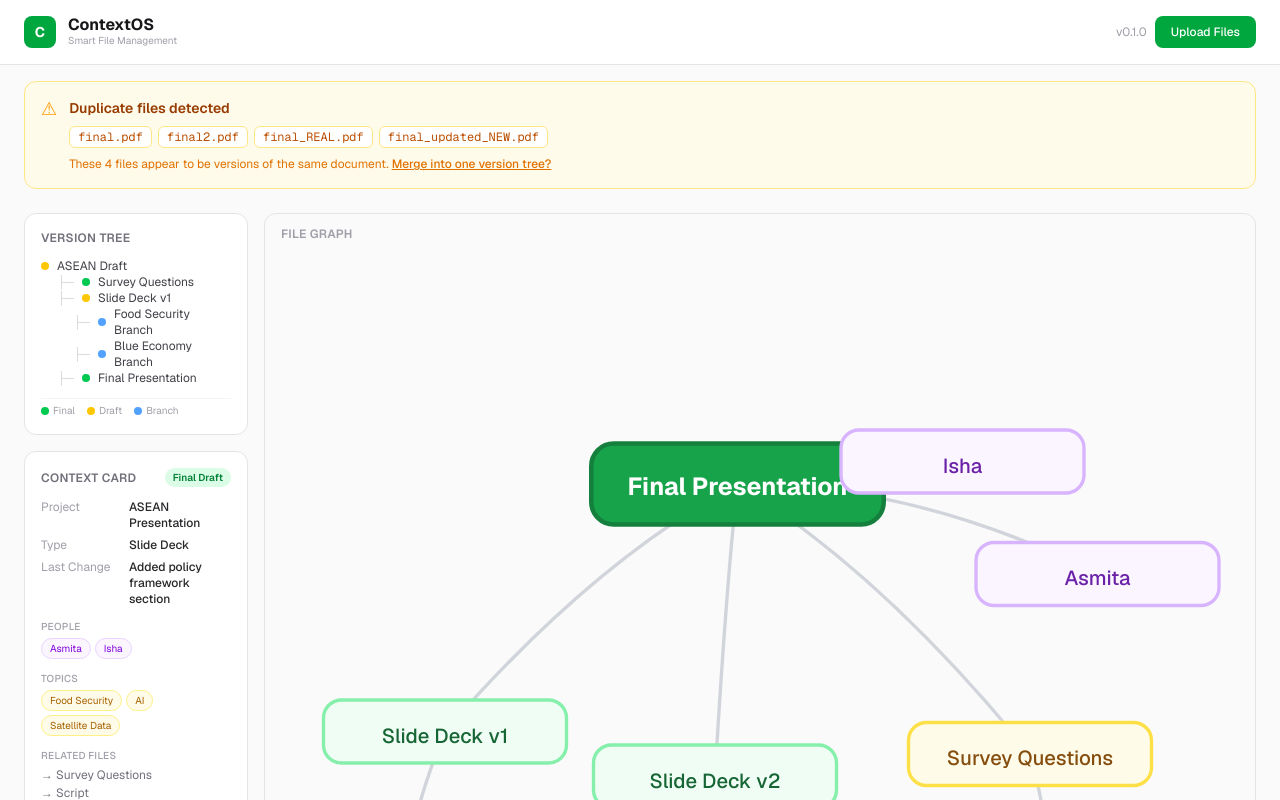
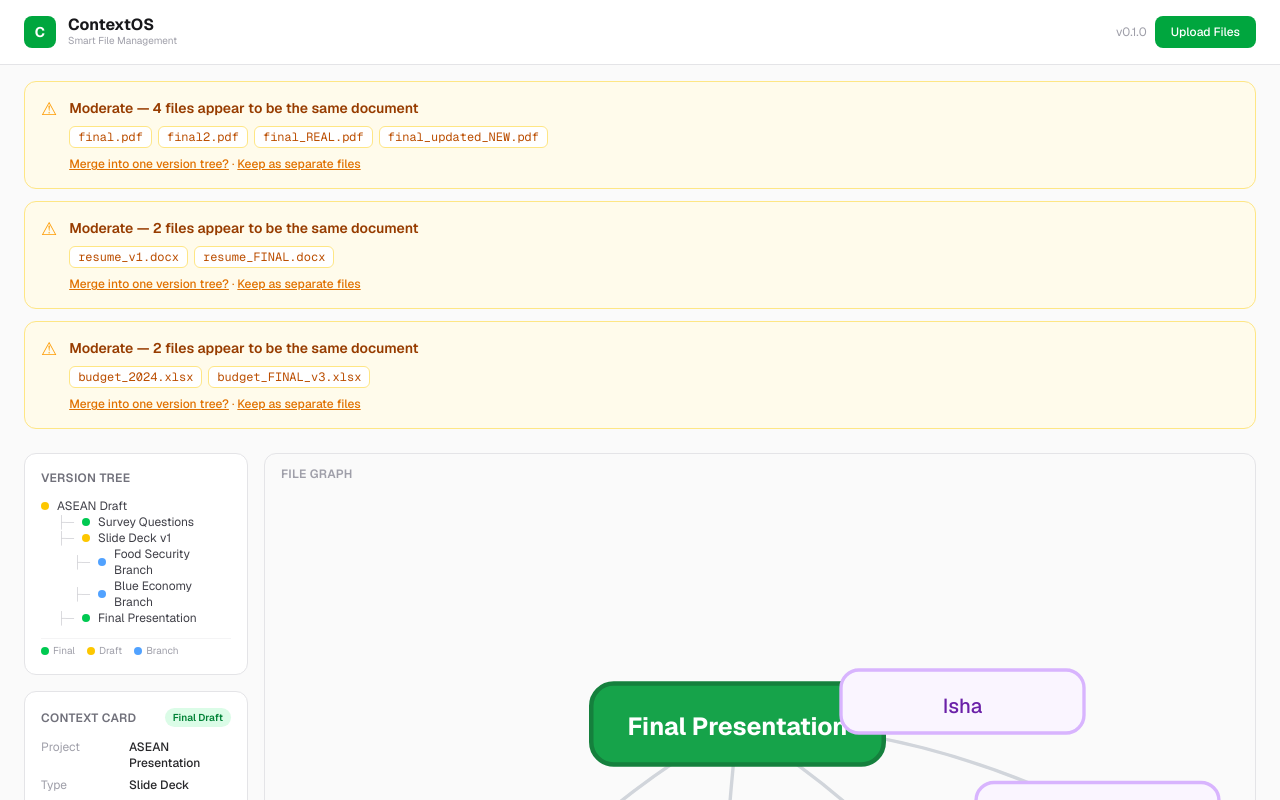
Before and after one commit to tralalero-tech-support/greencode-hack, a Next.js app: page / in a window 1280 px wide. Shown: the top 800 px of the page. Built offline with nearby package versions, Linux system fonts and the light colour scheme.

Commit message:
wukie's first commit

```diff
--- a/components/DuplicateAlert.tsx
+++ b/components/DuplicateAlert.tsx
@@ -1,30 +1,74 @@
-const duplicates = ["final.pdf", "final2.pdf", "final_REAL.pdf", "final_updated_NEW.pdf"];
+import { clusterFiles, chaosScore } from '../lib/clusterFiles'
+
+// This is where your real files will come from eventually (Google Drive)
+// For now we use test files to prove the logic works end-to-end
+const testFiles = [
+  'final.pdf', 'final2.pdf', 'final_REAL.pdf', 'final_updated_NEW.pdf',
+  'resume_v1.docx', 'resume_FINAL.docx',
+  'budget_2024.xlsx', 'budget_FINAL_v3.xlsx',
+  'logo.png'
+]
+
+const clusters = clusterFiles(testFiles)
+const chaoticClusters = clusters.filter(c => c.length > 1)
+
+const colorMap = {
+  red:   { border: 'border-red-200 dark:border-red-800',   bg: 'bg-red-50 dark:bg-red-950/40',     icon: 'text-red-500',   title: 'text-red-800 dark:text-red-300',   sub: 'text-red-600 dark:text-red-400',   tag: 'border-red-200 dark:border-red-700 text-red-700 dark:text-red-400'   },
+  amber: { border: 'border-amber-200 dark:border-amber-800', bg: 'bg-amber-50 dark:bg-amber-950/40', icon: 'text-amber-500', title: 'text-amber-800 dark:text-amber-300', sub: 'text-amber-600 dark:text-amber-400', tag: 'border-amber-200 dark:border-amber-700 text-amber-700 dark:text-amber-400' },
+  green: { border: 'border-green-200 dark:border-green-800', bg: 'bg-green-50 dark:bg-green-950/40', icon: 'text-green-500', title: 'text-green-800 dark:text-green-300', sub: 'text-green-600 dark:text-green-400', tag: 'border-green-200 dark:border-green-700 text-green-700 dark:text-green-400' },
+}
 
 export default function DuplicateAlert() {
+  if (chaoticClusters.length === 0) {
     return (
-    <div className="flex items-start gap-3 rounded-xl border border-amber-200 dark:border-amber-800 bg-amber-50 dark:bg-amber-950/40 p-4">
-      <span className="text-amber-500 text-lg leading-none mt-0.5">⚠</span>
+      <div className="flex items-center gap-3 rounded-xl border border-green-200 dark:border-green-800 bg-green-50 dark:bg-green-950/40 p-4">
+        <span className="text-green-500 text-lg">✓</span>
+        <p className="text-sm font-semibold text-green-800 dark:text-green-300">
+          No duplicates detected
+        </p>
+      </div>
+    )
+  }
+
+  return (
+    <div className="flex flex-col gap-3">
+      {chaoticClusters.map((cluster, i) => {
+        const { label, color } = chaosScore(cluster)
+        const c = colorMap[color as keyof typeof colorMap]
+
+        return (
+          <div
+            key={i}
+            className={`flex items-start gap-3 rounded-xl border ${c.border} ${c.bg} p-4`}
+          >
+            <span className={`${c.icon} text-lg leading-none mt-0.5`}>⚠</span>
             <div className="flex flex-col gap-2 flex-1 min-w-0">
-        <p className="text-sm font-semibold text-amber-800 dark:text-amber-300">
-          Duplicate files detected
+              <p className={`text-sm font-semibold ${c.title}`}>
+                {label} — {cluster.length} files appear to be the same document
               </p>
               <div className="flex flex-wrap gap-1.5">
-          {duplicates.map((f) => (
+                {cluster.map((f) => (
                   <span
                     key={f}
-              className="rounded-md bg-white dark:bg-zinc-900 border border-amber-200 dark:border-amber-700 text-amber-700 dark:text-amber-400 text-xs px-2 py-0.5 font-mono"
+                    className={`rounded-md bg-white dark:bg-zinc-900 border ${c.tag} text-xs px-2 py-0.5 font-mono`}
                   >
                     {f}
                   </span>
                 ))}
               </div>
-        <p className="text-xs text-amber-600 dark:text-amber-400">
-          These 4 files appear to be versions of the same document.{" "}
-          <button className="underline font-medium hover:text-amber-800 dark:hover:text-amber-200 transition-colors">
+              <p className={`text-xs ${c.sub}`}>
+                <button className="underline font-medium transition-colors">
                   Merge into one version tree?
+                </button>
+                {' · '}
+                <button className="underline font-medium transition-colors">
+                  Keep as separate files
                 </button>
               </p>
             </div>
           </div>
-  );
+        )
+      })}
+    </div>
+  )
 }
--- /dev/null
+++ b/lib/clusterFiles.js
@@ -0,0 +1,80 @@
+export function normalizeName(filename) {
+  return filename
+    .replace(/\.[^.]+$/, '')
+    .toLowerCase()
+    .replace(/[_\-]+/g, ' ')
+    .replace(/v\d+/g, '')
+    .replace(/\d+/g, '')
+    .replace(/\b(final|new|real|updated|copy|revised|draft|edit|last)\b/g, '')
+    .replace(/\b\w{1,2}\b/g, '')
+    .replace(/\s+/g, ' ')
+    .trim()
+}
+
+export function similarity(nameA, nameB) {
+  const setA = new Set(nameA.split(' ').filter(Boolean))
+  const setB = new Set(nameB.split(' ').filter(Boolean))
+
+  if (setA.size === 0 && setB.size === 0) return 1
+  if (setA.size === 0 || setB.size === 0) return 0
+
+  const intersection = [...setA].filter(word => setB.has(word)).length
+  const union = new Set([...setA, ...setB]).size
+
+  return intersection / union
+}
+
+export function clusterFiles(fileList, threshold = 0.45) {
+  const visited = new Array(fileList.length).fill(false)
+  const clusters = []
+  const normalized = fileList.map(normalizeName)
+
+  for (let i = 0; i < fileList.length; i++) {
+    if (visited[i]) continue
+
+    const cluster = [fileList[i]]
+    visited[i] = true
+
+    for (let j = i + 1; j < fileList.length; j++) {
+      if (visited[j]) continue
+
+      const normI = normalized[i]
+      const normJ = normalized[j]
+
+      const bothEmpty = normI === '' && normJ === ''
+      const similar = similarity(normI, normJ) >= threshold
+
+      if (bothEmpty || similar) {
+        cluster.push(fileList[j])
+        visited[j] = true
+      }
+    }
+
+    clusters.push(cluster)
+  }
+
+  return clusters
+}
+
+export function chaosScore(cluster) {
+  const messySuffixes = /\b(final|new|real|updated|v\d+|copy|revised|draft)\b/i
+  const messyCount = cluster.filter(f => messySuffixes.test(f)).length
+
+  const sizePenalty = cluster.length >= 2 ? 40 : 0
+  const messyPenalty = Math.round((messyCount / cluster.length) * 60)
+  const score = Math.min(100, sizePenalty + messyPenalty)
+
+  let label, color
+  if (score >= 60) {
+    label = 'High chaos'
+    color = 'red'
+  } else if (score >= 30) {
+    label = 'Moderate'
+    color = 'amber'
+  } else {
+    label = 'Clean'
+    color = 'green'
+  }
+
+  return { score, label, color }
+}
```
Also changed, not shown: app/page.tsx (+7 -10 lines). Lines whose indentation alone changed are shown as unchanged.
